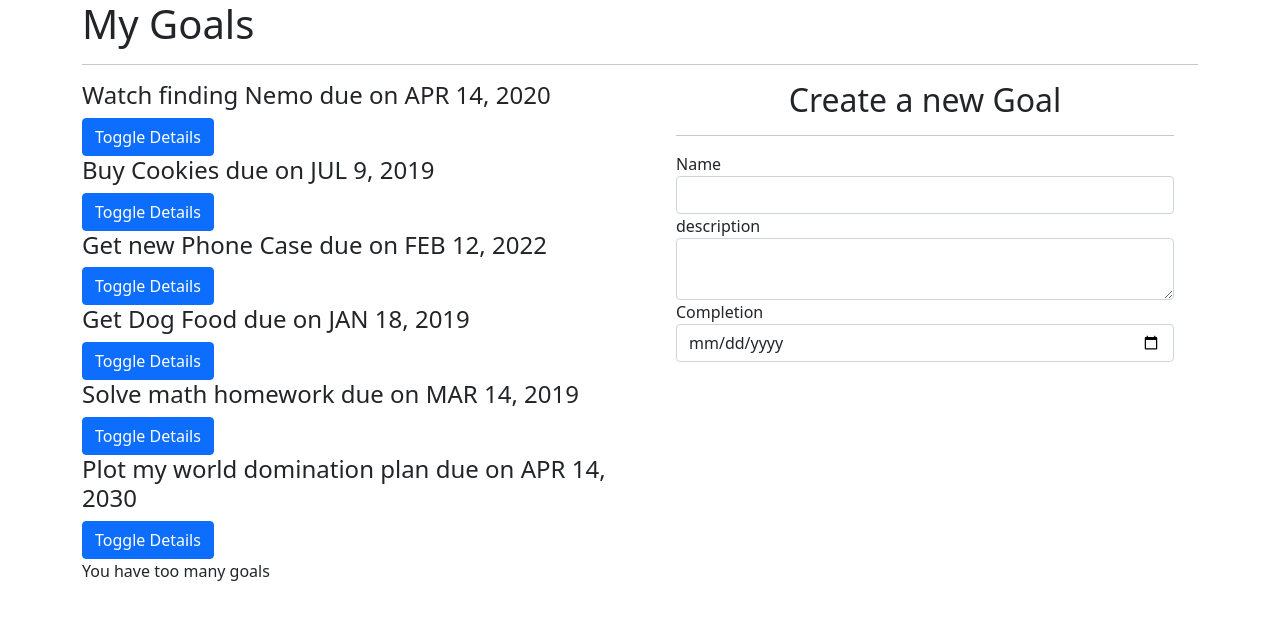
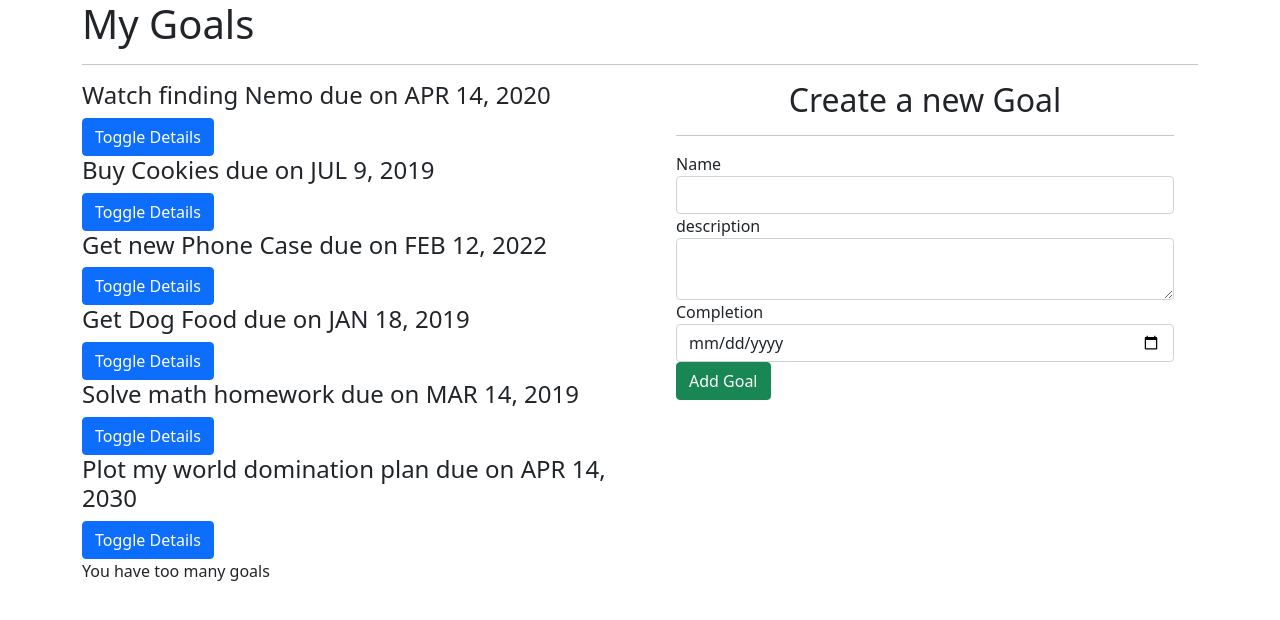
Before and after one commit to PhilipOdhiambo/mc-angular101-Goals, an Angular app: page / in a window 1280 px wide. Shown: the top 620 px of the page. Built offline with nearby package versions, Linux system fonts and the light colour scheme.

Commit message:
add the ability to submit form input and reset the page

```diff
--- a/src/app/goal-form/goal-form.component.html
+++ b/src/app/goal-form/goal-form.component.html
@@ -2,7 +2,7 @@
 <div class="container-fluid">
     <h2 class="text-center">Create a new Goal</h2>
     <hr>
-    <form>
+    <form #myform="ngForm" (ngSubmit)="submitGoal(myform)">
         <div class="form-group">
             <label for="name">Name</label>
             <input class="form-control" required id="name" #name="ngModel" type="text" [(ngModel)]="goal.name" name="name">
@@ -29,5 +29,6 @@
                 <span>Completion date is required</span>
             </div>
         </div>
+        <button type="submit" class="btn btn-success">Add Goal</button>
     </form>
 </div>
--- a/src/app/goal-form/goal-form.component.ts
+++ b/src/app/goal-form/goal-form.component.ts
@@ -1,4 +1,5 @@
-import { Component, OnInit } from '@angular/core';
+import { Component, EventEmitter, OnInit, Output } from '@angular/core';
+import { NgForm } from '@angular/forms';
 import { Goal } from '../goal';
 
 @Component({
@@ -10,9 +11,19 @@ export class GoalFormComponent implements OnInit {
 
   goal = new Goal(0,"","", new Date())
 
+  @Output() newGoal = new EventEmitter<Goal>()
+
+  submitGoal(form) {
+    this.newGoal.emit(this.goal)
+    this.goal = new Goal(0,"","", new Date())
+    form.reset();
+
+  }
+
   constructor() { }
 
   ngOnInit(): void {
+
   }
 
 }
--- a/src/app/goal/goal.component.html
+++ b/src/app/goal/goal.component.html
@@ -15,7 +15,7 @@
 
         </div>
         <div class="col-md-6">
-            <app-goal-form></app-goal-form>
+            <app-goal-form (newGoal)="addNewGoal($event)"></app-goal-form>
         </div>
     </div>
 </div>
--- a/src/app/goal/goal.component.ts
+++ b/src/app/goal/goal.component.ts
@@ -24,6 +24,13 @@ export class GoalComponent implements OnInit {
     this.goals.splice(index,1);
   }
 
+  addNewGoal(goal:Goal) {
+    var goalsLength = this.goals.length;
+    goal.id = goalsLength + 1
+    goal.completeDate = new Date(goal.completeDate)
+    this.goals.push(goal)
+  }
+
 
   constructor() { }
 
```
